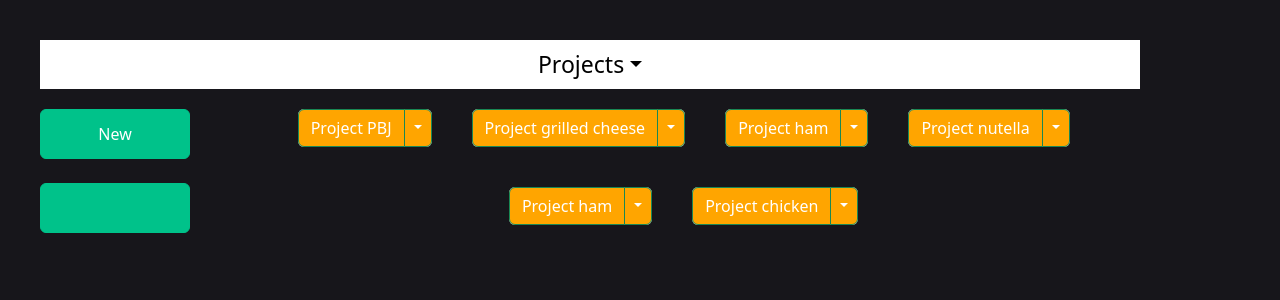
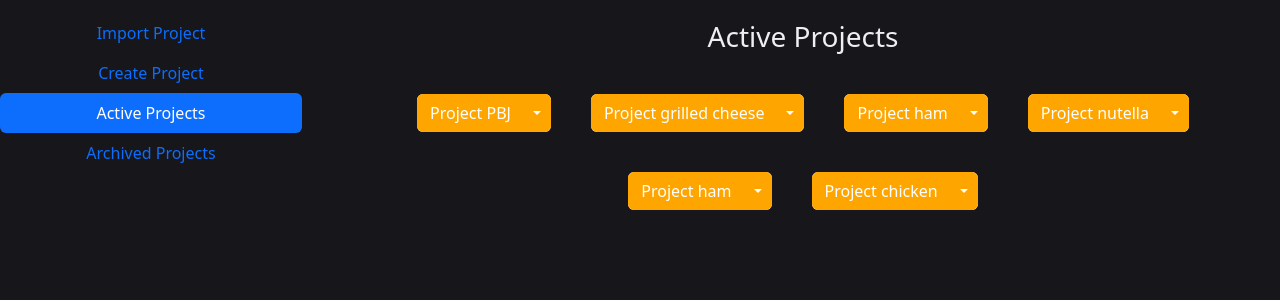
Before and after one commit to matchagreen/CS4311_G6_CAN_Bus_Visualizer_Front-End, a React (Create React App) app: page /projects in a window 1280 px wide. Shown: the top 300 px of the page. Built offline with nearby package versions, Linux system fonts and the light colour scheme; the HTML template or start-up script is replaced by a standard one.

Commit message:
initial page redesign

```diff
--- a/src/projects/index.css
+++ b/src/projects/index.css
@@ -42,12 +42,13 @@
 
 .inside-mock{
     background-color: orange;
-
+    border-color: orange;
 }
 
+.projectHeader3{
+    margin: 20px;
+}
 
-.link{
-    color: white;
-    text-decoration: none;
-    position: center;
+.tabColumn{
+    margin-top: 13px;
 }
--- a/src/projects/index.tsx
+++ b/src/projects/index.tsx
@@ -2,7 +2,8 @@ import './index.css';
 import APIUtil from '../utilities/APIutils';
 import {useNavigate} from "react-router-dom";
 import ProjectCardState from './ProjectCardState';
-import { Button, ButtonGroup, Col, Container, Dropdown, Row } from 'react-bootstrap';
+import { Button, ButtonGroup, Col, Nav, Dropdown, Row, Tab, TabContainer, NavItem } from 'react-bootstrap';
+import { NavLink } from 'react-router-dom';
 
 function Projects() {
 
@@ -12,66 +13,71 @@ function Projects() {
         const  path = './new'
         navigate(path)
     }
-
-    const onArchives = ()=> {
-      const  path = './archives'
-      navigate(path)
-    }
-
     const api = new APIUtil()
 
     function getProjectCards(){
       let projects = api.getProjects()
         return projects.map((val: ProjectCardState) => {
           return  <Dropdown as={ButtonGroup} className='mock-project' >
-          <Button  className='inside-mock' variant="success">{val.name}</Button>
-          <Dropdown.Toggle className='inside-mock'split variant="success" id="dropdown-split-basic" />
+          <Button  className='inside-mock' variant="primary">{val.name}</Button>
+          <Dropdown.Toggle className='inside-mock'split variant="primary" id="dropdown-split-basic"/>
 
           <Dropdown.Menu>
             <Dropdown.Item href="#/action-1">Archive</Dropdown.Item>
             <Dropdown.Item href="#/action-2">Duplicate</Dropdown.Item>
             <Dropdown.Item href="#/action-3">Something else</Dropdown.Item>
-            </Dropdown.Menu>
+          </Dropdown.Menu>
         </Dropdown>
         })
       }
 
     let projectCards = getProjectCards()
-
   return (
-    <Container className='container'>
-      {/* Stack the columns on mobile by making one full-width and the other half-width */}
-      <header className='header'>
-        <Dropdown >
-          <Dropdown.Toggle className='dropdown' variant="success" id="dropdown-basic">
-            Projects
-          </Dropdown.Toggle>
-
-          <Dropdown.Menu>
-            <Dropdown.Item onClick={onArchives}>Archives</Dropdown.Item>
-          </Dropdown.Menu>
-
-        </Dropdown>
-      </header>
+    <Tab.Container id='projectTabs' defaultActiveKey='activeProjects'>
       <Row>
-
-          <Col className='col' xs={4} md={2}>
-            <div className='side-bar' >
-              <Button className = "side-buttons" onClick={onNewProject}>New</Button>
-              <br></br>
-              <Button className = "side-buttons">
-
-              </Button>
-            </div>
-          </Col>
-          <Col className='col' xs={14} md={10}>
-
-            {projectCards}
-          </Col>
-        </Row>
-    </Container>
+        <Col sm={3} className='tabColumn'>
+          <Nav variant='pills' className='flex-column'>
+            <Nav.Item>
+              <Nav.Link eventKey='importProject'>
+                Import Project
+              </Nav.Link>
+            </Nav.Item>
+            <Nav.Item>
+              <Nav.Link eventKey='newProject' onClick={onNewProject}>
+                Create Project
+              </Nav.Link>
+            </Nav.Item>
+            <Nav.Item>
+              <Nav.Link eventKey='activeProjects'>
+                Active Projects
+              </Nav.Link>
+            </Nav.Item>
+            <Nav.Item>
+              <Nav.Link eventKey='archivedProjects'>
+                Archived Projects
+              </Nav.Link>
+            </Nav.Item>
+          </Nav>
+        </Col>
+        <Col sm={9}>
+          <Tab.Content>
+            <Tab.Pane eventKey='importProject'>
+              <h3 className='projectHeader3'>Import Project</h3>
+              Due to import project method not existing on backend this is empty
+            </Tab.Pane>
+            <Tab.Pane eventKey='activeProjects'>
+              <h3 className='projectHeader3'>Active Projects</h3>
+              {projectCards}
+            </Tab.Pane>
+            <Tab.Pane eventKey='archivedProjects'>
+              <h3 className='projectHeader3'>Archived Projects</h3>
+              {projectCards}
+            </Tab.Pane>
+          </Tab.Content>
+        </Col>
+      </Row>
+    </Tab.Container>
   );
 }
 
-
 export default Projects;
```
